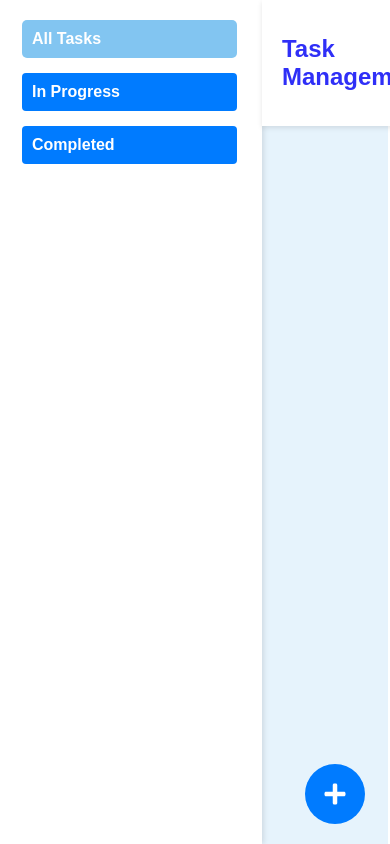
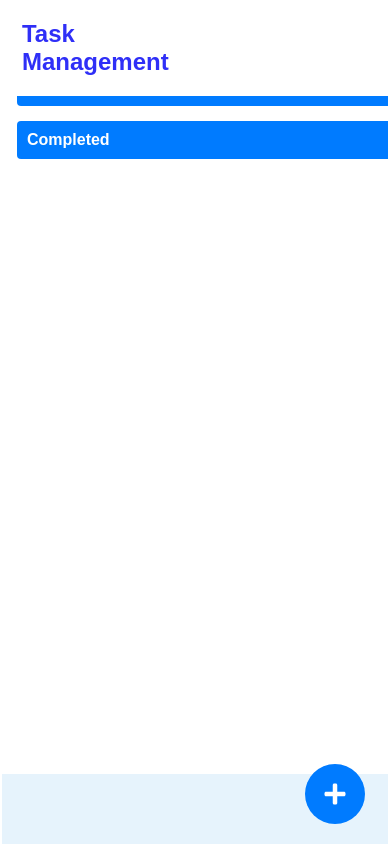
Before and after one commit to anjubhargavi1224/Zidio_Task_Management, a React (Create React App) app in the folder Front_end/zidio_auth/: page /tasks in a window 390 px wide. Built offline with nearby package versions, Linux system fonts and the light colour scheme.

Commit message:
Update Dashboard code

```diff
--- a/Front_end/zidio_auth/src/components/TaskManagement.css
+++ b/Front_end/zidio_auth/src/components/TaskManagement.css
@@ -10,13 +10,13 @@
 
 /* Sidebar */
 .sidebar {
+  height: 100vh;
   width: 220px;
   background: white;
   padding: 20px;
   display: flex;
   flex-direction: column;
   gap: 15px;
-  box-shadow: 2px 0 5px rgba(0, 0, 0, 0.1);
   opacity: 1 !important;
   visibility: visible !important;
 }
@@ -51,18 +51,18 @@
   margin-top: 70px;
 }
 
+
 /* Top Header */
 .top-header {
-  width: 80vw;
+  width: 100%;
   background: white;
-  padding: 15px 20px;
+  padding: 0px 20px;
   display: flex;
-  justify-content: space-between;
   align-items: center;
-  box-shadow: 0px 2px 5px rgba(0, 0, 0, 0.1);
   position: fixed;
   top: 0;
   z-index: 1000;
+  gap: 350px;
 }
 
 /* Search Bar */
@@ -84,12 +84,11 @@
 /* Profile Section */
 .profile-section {
   display: flex;
-  align-items: center;
 }
 
 .notification-icon {
   font-size: 18px;
-  margin-right: 15px;
+  margin-right: 2rem;
 }
 
 .profile-pic {
@@ -97,6 +96,7 @@
   height: 40px;
   border-radius: 50%;
   object-fit: cover;
+  margin-right: 3rem;
 }
 
 /* Task Grid */
@@ -167,3 +167,165 @@
   font-size: 24px;
   cursor: pointer;
 }
+
+.complete-btn {
+  background-color: #28a745;
+  color: white;
+  border: none;
+  padding: 5px 10px;
+  font-size: 14px;
+  display: flex;
+  align-items: center;
+  gap: 5px;
+  border-radius: 5px;
+  cursor: pointer;
+  transition: background 0.3s;
+}
+
+.complete-btn:hover {
+  background-color: #218838;
+}
+
+.complete-icon {
+  font-size: 16px;
+}
+
+
+.task-form-popup {
+  position: fixed;
+  top: 50%;
+  left: 50%;
+  transform: translate(-50%, -50%);
+  width: 350px;
+  background: white;
+  padding: 20px;
+  box-shadow: 0 5px 15px rgba(0, 0, 0, 0.2);
+  border-radius: 10px;
+  display: flex;
+  flex-direction: column;
+  gap: 12px;
+  z-index: 1000;
+  animation: fadeIn 0.3s ease-in-out;
+}
+
+.task-form-popup input,
+.task-form-popup textarea {
+  width: 95%;
+  padding: 8px;
+  border: 1px solid #ccc;
+  border-radius: 5px;
+  font-size: 14px;
+  outline: none;
+}
+
+.task-form-popup textarea {
+  resize: none;
+  height: 60px;
+}
+
+.task-form-buttons {
+  display: flex;
+  justify-content: space-between;
+  margin-top: 10px;
+}
+
+.task-form-buttons button {
+  flex: 1;
+  padding: 8px;
+  border: none;
+  cursor: pointer;
+  font-size: 14px;
+  border-radius: 5px;
+  transition: background 0.3s;
+}
+
+.cancel-task-btn {
+  background-color: #dc3545;
+  color: white;
+  margin-right: 5px;
+}
+
+.cancel-task-btn:hover {
+  background-color: #c82333;
+}
+
+.task-form-buttons button:last-child {
+  background-color: #007bff;
+  color: white;
+}
+
+.task-form-buttons button:last-child:hover {
+  background-color: #0056b3;
+}
+
+/* Animation */
+@keyframes fadeIn {
+  from {
+    opacity: 0;
+    transform: translate(-50%, -60%);
+  }
+  to {
+    opacity: 1;
+    transform: translate(-50%, -50%);
+  }
+}
+
+/* Responsive */
+@media (max-width: 400px) {
+  .task-form-popup {
+    width: 90%;
+    padding: 15px;
+  }
+}
+
+
+
+/* Animation */
+@keyframes fadeIn {
+  from {
+    opacity: 0;
+    transform: translate(-50%, -60%);
+  }
+  to {
+    opacity: 1;
+    transform: translate(-50%, -50%);
+  }
+}
+
+/* Responsive Adjustments */
+@media (max-width: 900px) {
+  .sidebar {
+    width: 180px;
+    padding: 15px;
+  }
+
+  .top-header {
+    width: calc(100% - 180px);
+  }
+}
+
+@media (max-width: 768px) {
+  .task-container {
+    flex-direction: column;
+  }
+
+  .sidebar {
+    width: 100%;
+    box-shadow: none;
+    text-align: center;
+  }
+
+  .top-header {
+    width: 100%;
+  }
+
+  .task-grid {
+    grid-template-columns: repeat(auto-fit, minmax(200px, 1fr));
+  }
+}
+
+@media (max-width: 480px) {
+  .task-grid {
+    grid-template-columns: repeat(auto-fit, minmax(150px, 1fr));
+  }
+}
```
